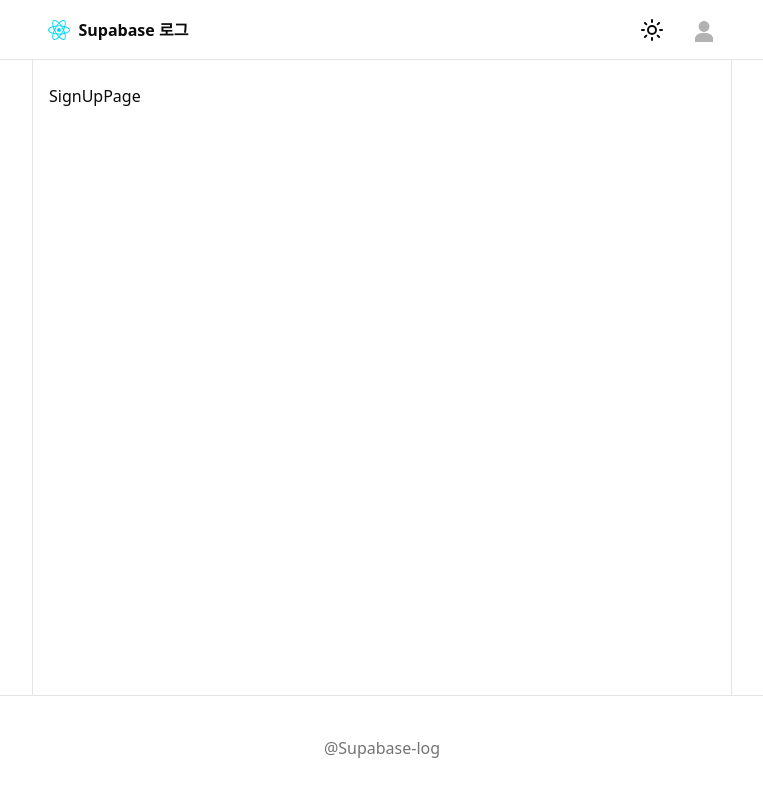
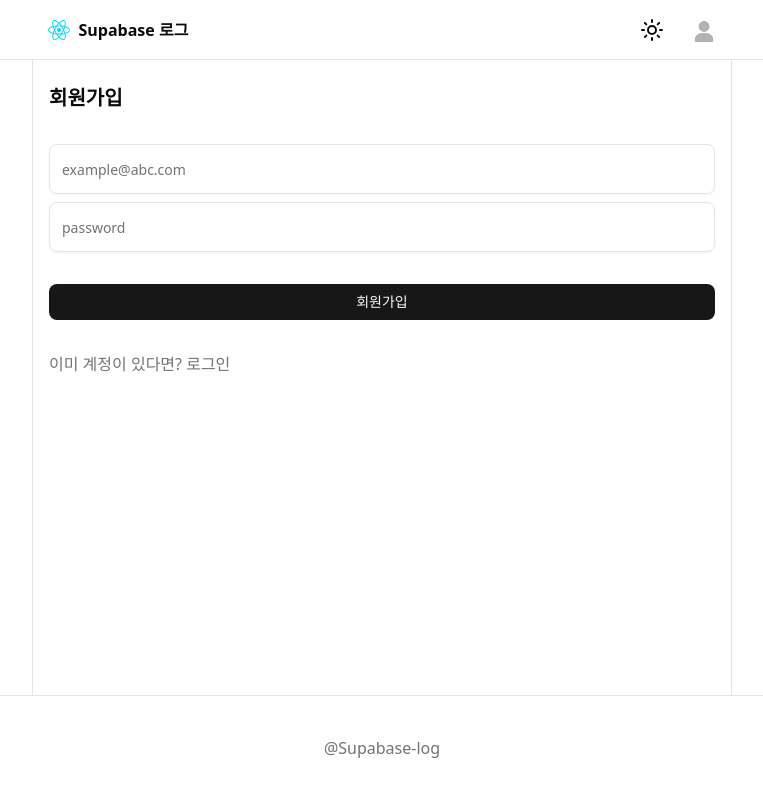
Before and after one commit to leehyerrr/sns-supabase, a React (Vite) app: page /sign-up in a window 1280 px wide. Shown: the top 796 px of the page, without its empty margins (258-1021 px from the left). Built offline with nearby package versions, Linux system fonts and the light colour scheme.

Commit message:
sign-up page

```diff
--- /dev/null
+++ b/src/api/auth.ts
@@ -0,0 +1,13 @@
+import supabase from "@/lib/supabase";
+
+export async function signUp({
+  email,
+  password,
+}: {
+  email: string;
+  password: string;
+}) {
+  const { data, error } = await supabase.auth.signUp({ email, password });
+  if (error) throw error;
+  return data;
+}
--- /dev/null
+++ b/src/components/ui/index.tsx
@@ -0,0 +1,47 @@
+export { Input } from "./input";
+export { Toaster } from "./sonner";
+export { Textarea } from "./textarea";
+export { Button, buttonVariants } from "./button";
+
+export {
+  AlertDialog,
+  AlertDialogPortal,
+  AlertDialogOverlay,
+  AlertDialogTrigger,
+  AlertDialogContent,
+  AlertDialogHeader,
+  AlertDialogFooter,
+  AlertDialogTitle,
+  AlertDialogDescription,
+  AlertDialogAction,
+  AlertDialogCancel,
+} from "./alert-dialog";
+
+export {
+  type CarouselApi,
+  Carousel,
+  CarouselContent,
+  CarouselItem,
+  CarouselPrevious,
+  CarouselNext,
+} from "./carousel";
+
+export {
+  Dialog,
+  DialogClose,
+  DialogContent,
+  DialogDescription,
+  DialogFooter,
+  DialogHeader,
+  DialogOverlay,
+  DialogPortal,
+  DialogTitle,
+  DialogTrigger,
+} from "./dialog";
+
+export {
+  Popover,
+  PopoverTrigger,
+  PopoverContent,
+  PopoverAnchor,
+} from "./popover";
--- /dev/null
+++ b/src/hooks/mutations/use-sign-up.ts
@@ -0,0 +1,8 @@
+import { signUp } from "@/api/auth";
+import { useMutation } from "@tanstack/react-query";
+
+export function useUsignUp() {
+  return useMutation({
+    mutationFn: signUp,
+  });
+}
--- a/src/pages/sign-up-page.tsx
+++ b/src/pages/sign-up-page.tsx
@@ -1,5 +1,55 @@
+import { Button, Input } from "@/components/ui";
+import { useUsignUp } from "@/hooks/mutations/use-sign-up";
+import { useState } from "react";
+import { Link } from "react-router";
+
 function SignUpPage() {
-  return <div>SignUpPage</div>;
+  const [email, setEmail] = useState("");
+  const [password, setPassword] = useState("");
+
+  const { mutate: signUp } = useUsignUp();
+
+  const handleSignUpClick = () => {
+    if (email.trim() === "") return;
+    if (password.trim() === "") return;
+
+    signUp({
+      email,
+      password,
+    });
+  };
+
+  return (
+    <div className="flex flex-col gap-8">
+      <div className="text-xl font-bold">회원가입</div>
+      <div className="flex flex-col gap-2">
+        <Input
+          className="py-6"
+          type="email"
+          placeholder="example@abc.com"
+          value={email}
+          onChange={(e) => setEmail(e.target.value)}
+        />
+        <Input
+          className="py-6"
+          type="password"
+          placeholder="password"
+          value={password}
+          onChange={(e) => setPassword(e.target.value)}
+        />
+      </div>
+      <div>
+        <Button className="w-full" onClick={handleSignUpClick}>
+          회원가입
+        </Button>
+      </div>
+      <div>
+        <Link to={"/sign-in"} className="text-muted-foreground hover:underline">
+          이미 계정이 있다면? 로그인
+        </Link>
+      </div>
+    </div>
+  );
 }
 
 export default SignUpPage;
```
Also changed, not shown: 1 other file (tests, documents, lock files or other folders).
